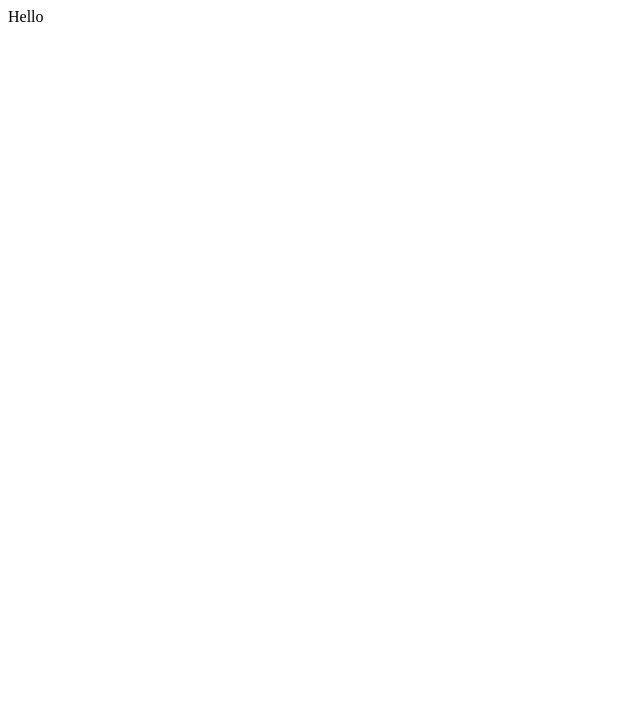
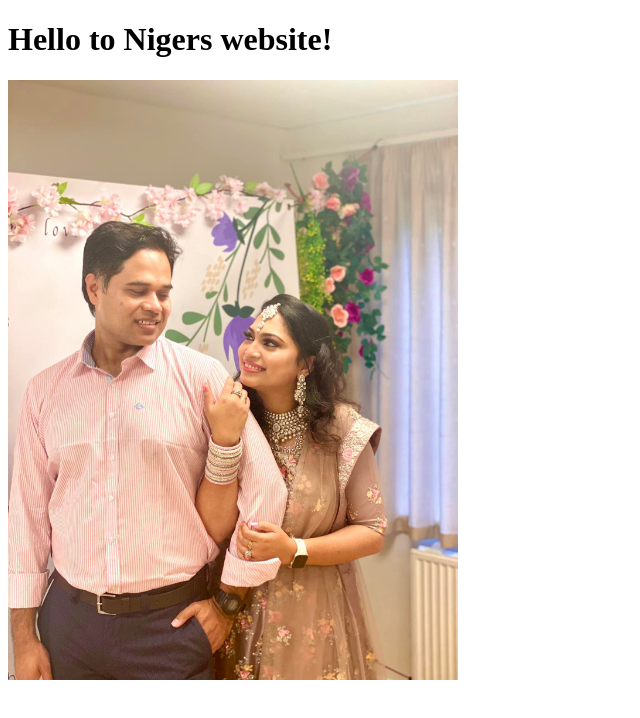
Before and after one commit to abedsujan/niger-personal-website, a plain HTML site: page index.html in a window 1280 px wide. Shown: the whole page, without its empty margins (0-640 px from the left). Drawn offline with Linux system fonts and the light colour scheme.

Commit message:
title and main picture

```diff
--- a/index.html
+++ b/index.html
@@ -7,6 +7,7 @@
     <title>Niger</title>
 </head>
 <body>
-    Hello
+    <h1>Hello to Nigers website!</h1>
+    <img src="niger-pic.jpeg" alt="" height="600">
 </body>
 </html>
```
Also changed, not shown: niger-pic.jpeg (added).
